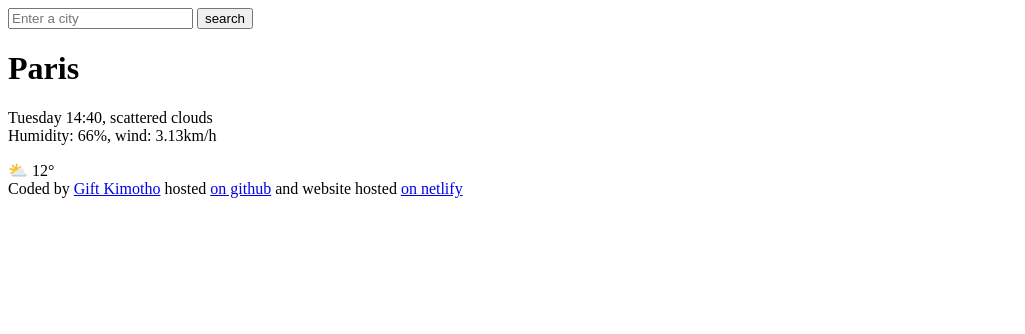
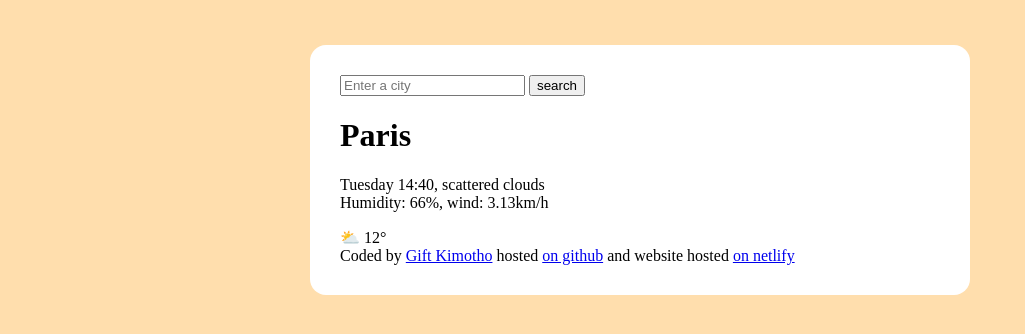
Before and after one commit to GiftKM/Vanilla-weather, a plain HTML site: page index.html in a window 1280 px wide. Shown: the whole page, without its empty margins (0-1025 px from the left). Drawn offline with Linux system fonts and the light colour scheme.

Commit message:
styled the main container

```diff
--- a/index.html
+++ b/index.html
@@ -3,9 +3,11 @@
 <head>
     <meta charset="UTF-8">
     <meta name="viewport" content="width=>, initial-scale=1.0">
+    <link rel="stylesheet" href="src/style.css"/>
     <title>Vanilla</title>
 </head>
 <body>
+    <div class="weather-app">
     <header>
         <form>
             <input type="search" placeholder="Enter a city" required/>
@@ -25,5 +27,6 @@
     ⛅ 12&deg</div>
     </main>
     <footer>Coded by <a href="https://github.com/"> Gift Kimotho</a> hosted <a href="https://github.com/GiftKM/Vanilla-weather"> on github</a> and website hosted <a href="https://app.netlify.com/sites/giftko/configuration/general"> on netlify</a></footer>
+    </div>
 </body>
 </html>
--- /dev/null
+++ b/src/style.css
@@ -0,0 +1,11 @@
+body {
+    background-color: navajowhite;
+}
+.weather-app {
+    background: #ffffff;
+    margin: 45px auto;
+    max-width: 600px;
+    box-shadow: #ffffff;
+    border-radius: 16px;
+    padding: 30px;
+}
```
